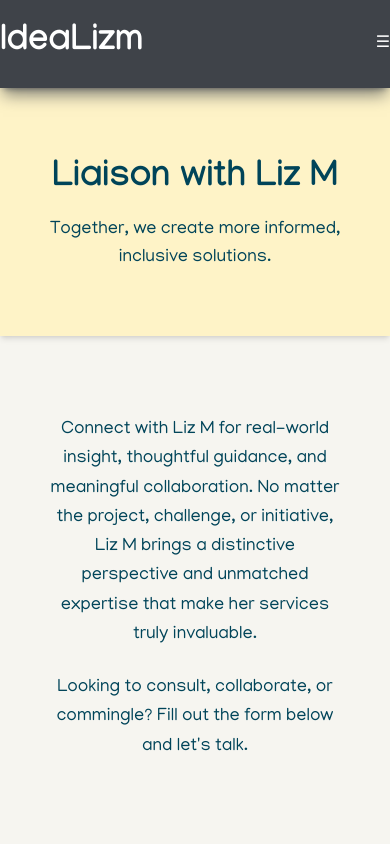
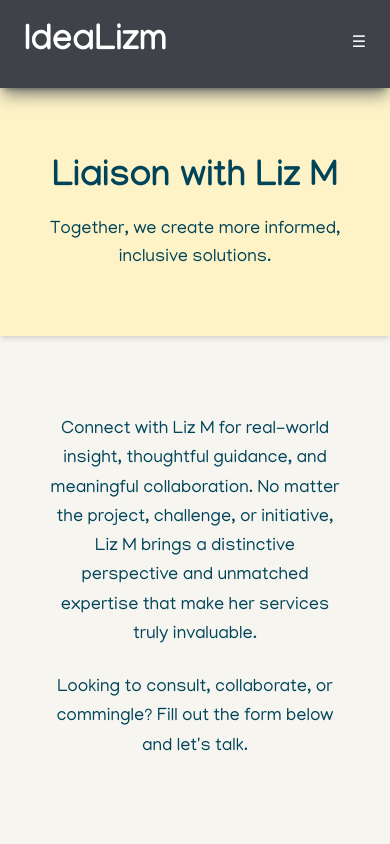
Before and after one commit to ataricco/idealizm-website, a Next.js app: page /contact in a window 390 px wide. Shown: the top 844 px of the page. Built offline with nearby package versions, Linux system fonts and the light colour scheme.

Commit message:
Use requestAnimationFrame instead of updating on every scroll and ease CSS transition to 0.3s.  Also, fixed some warnings (eslint-disable directive).  Lastly, added some left and right padding on mobile nav bar.

```diff
--- a/src/app/commingle/talkfit/page.tsx
+++ b/src/app/commingle/talkfit/page.tsx
@@ -1,5 +1,5 @@
-/* eslint-disable react/no-unescaped-entities */ //to fix some stuff
 "use client";
+
 import React from "react";
 import Image from "next/image";
 
--- a/src/app/page.tsx
+++ b/src/app/page.tsx
@@ -1,28 +1,30 @@
 "use client";
-import React from "react";
-import { useState, useEffect } from "react";
+
+import { useEffect, useState, useRef } from "react";
+import { useRouter } from "next/navigation";
 import { useLandingPageFinal } from "@/contexts/LandingPageContext";
-import { useRouter } from "next/navigation";
 
 export default function Home() {
   const router = useRouter();
   const [zoom, setZoom] = useState(200);
   const [translateX, setTranslateX] = useState(75);
+  const { final, setFinal } = useLandingPageFinal();
+  const animationFrameRef = useRef<number | null>(null);
 
-  //useLandingPageFinal is a custom hook that returns the context, as a final bool and the setter
-  const { final, setFinal } = useLandingPageFinal();
+  const smoothUpdate = (newZoom: number, newTranslateX: number) => {
+    if (animationFrameRef.current) cancelAnimationFrame(animationFrameRef.current);
+    animationFrameRef.current = requestAnimationFrame(() => {
+      setZoom(Math.max(100, Math.min(200, newZoom)));
+      setTranslateX(Math.max(50, Math.min(75, newTranslateX)));
+    });
+  };
 
   const handleWheel = (event: WheelEvent) => {
-    // Sets the zoom level to be between 100% and 200% depending on the scroll direction
-    // Sets the translate level to be between 0% and 75% depending on the scroll direction
-    setZoom((prev) => Math.max(100, Math.min(200, prev - event.deltaY * 0.05)));
-    setTranslateX((prev) =>
-      Math.max(50, Math.min(75, prev - event.deltaY * 0.02))
-    );
+    smoothUpdate(zoom - event.deltaY * 0.05, translateX - event.deltaY * 0.02);
   };
 
   useEffect(() => {
-    if (zoom == 100 && translateX == 50) {
+    if (zoom === 100 && translateX === 50) {
       setFinal(true);
     } else {
       setFinal(false);
@@ -30,8 +32,6 @@ export default function Home() {
 
     if (!final) {
       window.addEventListener("wheel", handleWheel);
-      console.log(zoom, translateX);
-
       return () => {
         window.removeEventListener("wheel", handleWheel);
       };
@@ -195,8 +195,7 @@ export default function Home() {
           backgroundSize: `${zoom}%`,
           backgroundPosition: `${translateX}% center`,
           backgroundRepeat: "no-repeat",
-          transition:
-            "background-size 0.01s ease-in-out, background-position 0.01s ease-in-out",
+          transition: "background-size 0.3s ease, background-position 0.3s ease",
         }}
       />
       <div
@@ -212,14 +211,9 @@ export default function Home() {
       </div>
       {!final && (
         <div className="z-10 absolute w-28 h-28 bottom-10 text-foreground text-white animate-bounce left-1/2">
-          <img
-            className="w-full h-full object-contain transform -translate-x-1/2"
-            src="down.svg"
-            alt="down arrow"
-          />
+          <img className="w-full h-full object-contain transform -translate-x-1/2" src="down.svg" alt="down arrow" />
         </div>
       )}
-      {/*invisibleContent*/}
       {final && profileContent}
       {final && panelContent}
       {final && footerContent}
--- a/src/components/stickyNavbar.tsx
+++ b/src/components/stickyNavbar.tsx
@@ -23,16 +23,16 @@ export default function StickyNavbar() {
   return (
 
     <nav className="fixed top-0 left-0 z-50 w-full bg-slate-900 bg-opacity-80 text-white md:px-8 py-4 duration-300 transform transition-all ease-in-out shadow-lg shadow-slate-900 hover:shadow-slate-900/50">
-      <div className="w-full flex justify-between items-center md:px-8 py-2">
+      <div className="w-full flex justify-between items-center px-4 md:px-8 py-2">
 
         {/* Left Item */}
-        <div className="text-4xl font-bold">
+        <div className="text-4xl font-bold pl-2 md:pl-0">
           <Link href="/" className="hover:text-gray-300">IdeaLizm</Link>
         </div>
 
         {/* Hamburger Button for Mobile */}
         <button
-          className="md:hidden text-white focus:outline-none"
+          className="md:hidden text-white pr-2 md:pr-0 focus:outline-none"
           onClick={() => setIsOpen(!isOpen)}
         >
           ☰
```
